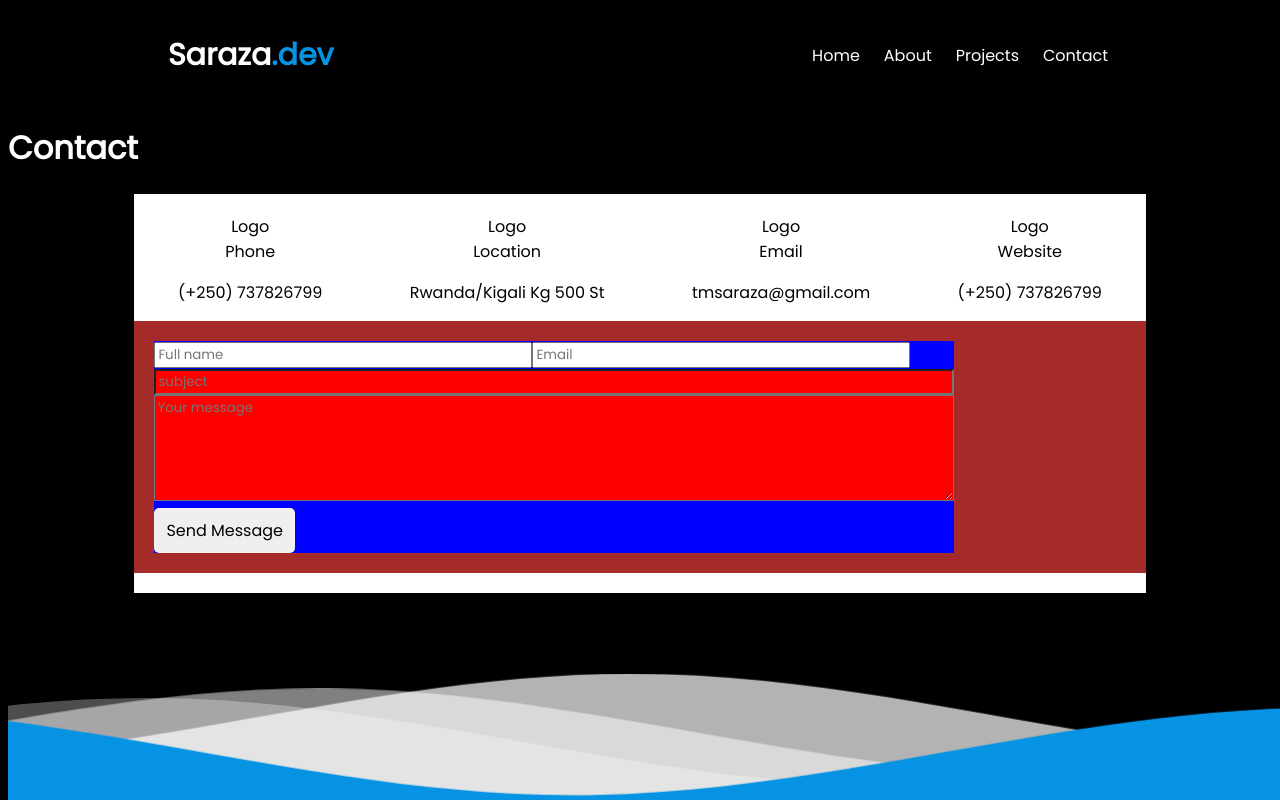
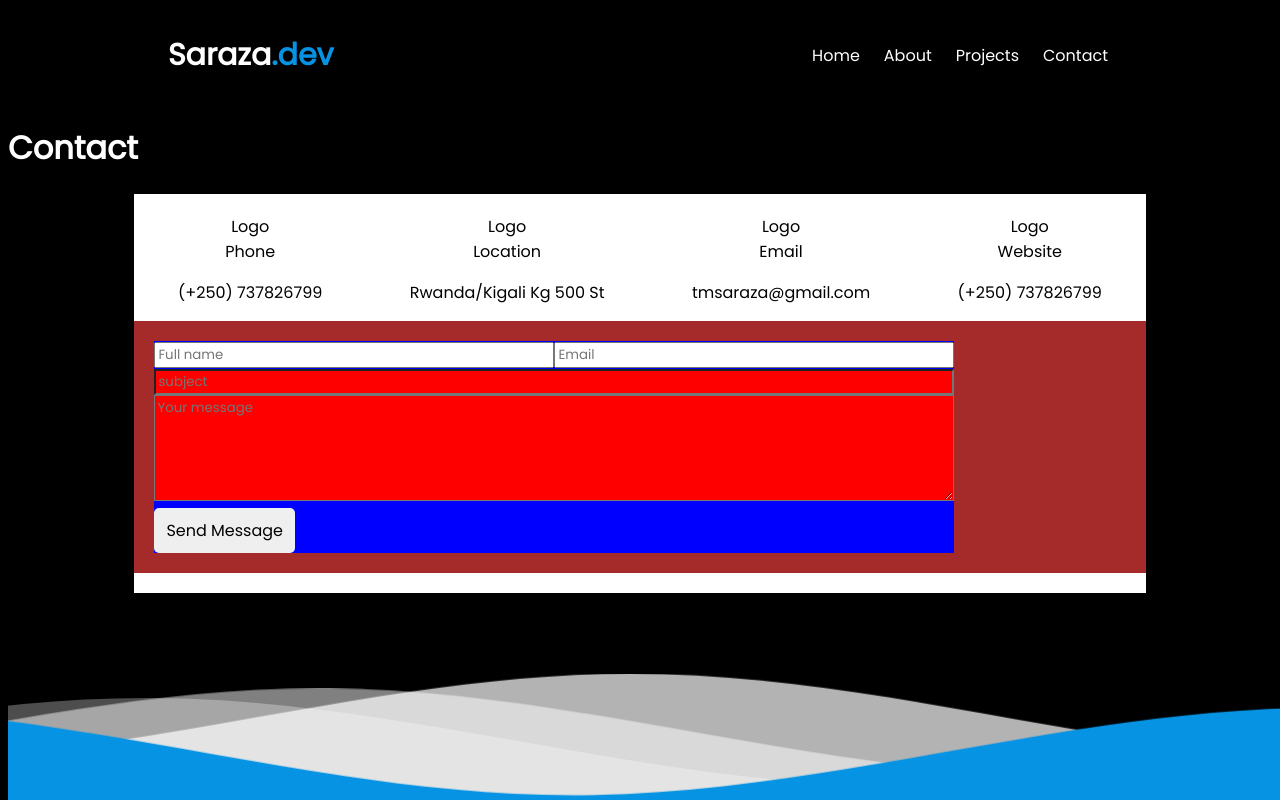
Before and after one commit to sarazaToussaint/Saraza-dev, a React (Create React App) app: page /Contact in a window 1280 px wide. Built offline with nearby package versions, Linux system fonts and the light colour scheme.

Commit message:
Make some changes

```diff
--- a/src/components/Contact.module.css
+++ b/src/components/Contact.module.css
@@ -23,8 +23,11 @@
 }
 
 .firstRow {
-  gap: 10px;
   width: 100%;
+}
+
+.firstRow input {
+  width: 50%;
 }
 
 .formContainer form {
```
